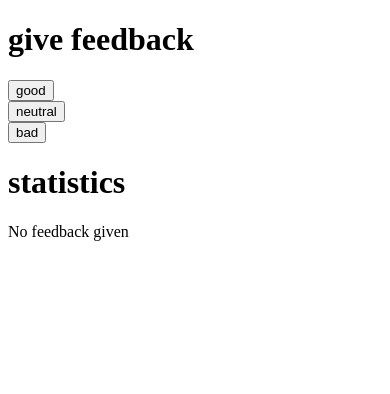
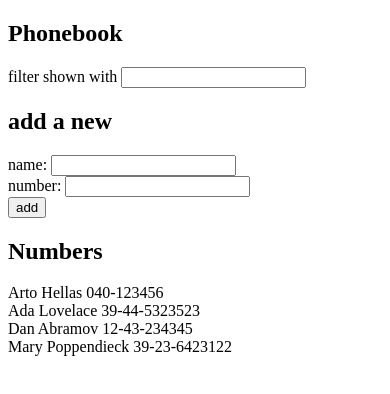
Before and after one commit to dkenney99/fullstack-projects, a React (Create React App) app in the folder part1/: page / in a window 390 px wide. Shown: the top 394 px of the page. Built offline with nearby package versions, Linux system fonts and the light colour scheme.

Commit message:
Phonebook with filter

```diff
--- a/part1/src/App.js
+++ b/part1/src/App.js
@@ -1,76 +1,78 @@
 import { useState } from "react";
+import Person from "./components/Person";
 
-const Button = (props) => {
-  return (
-    <div>
-      <button onClick={props.handleClick}>{props.text}</button>
-    </div>
-  );
-};
+const App = () => {
+  const [persons, setPersons] = useState([
+    { name: "Arto Hellas", number: "040-123456", id: 1 },
+    { name: "Ada Lovelace", number: "39-44-5323523", id: 2 },
+    { name: "Dan Abramov", number: "12-43-234345", id: 3 },
+    { name: "Mary Poppendieck", number: "39-23-6423122", id: 4 },
+  ]);
+  const [newName, setNewName] = useState("");
+  const [newNumber, setNewNumber] = useState("");
+  const [filteredPeople, setFilteredPeople] = useState("");
 
-const StatisticsLine = (props) => {
-  const text = props.text;
-  const value = props.value;
+  const addName = (event) => {
+    event.preventDefault();
+
+    const personObject = {
+      name: newName,
+      id: persons.length + 1,
+      number: newNumber,
+    };
+
+    persons.forEach((person) => {
+      if (person.name.includes(newName)) {
+        return alert(`${newName} is already added to the phonebook`);
+      } else {
+        setPersons(persons.concat(personObject));
+        setNewName("");
+        setNewNumber("");
+      }
+    });
+  };
+
+  const handleNewName = (event) => {
+    setNewName(event.target.value);
+  };
+
+  const handleNewNumber = (event) => {
+    setNewNumber(event.target.value);
+  };
+
+  const handleFilter = (event) => {
+    setFilteredPeople(event.target.value);
+  };
 
   return (
     <div>
-      <p>
-        {text} {value}
-      </p>
-    </div>
-  );
-};
-
-const Statistics = (props) => {
-  const good = props.good;
-  const neutral = props.neutral;
-  const bad = props.bad;
-
-  if (good == 0 && bad == 0 && neutral == 0) {
-    return (
+      <h2>Phonebook</h2>
+      <form onSubmit={addName}>
+        <div>
+          filter shown with{" "}
+          <input onChange={handleFilter} value={filteredPeople} />
+        </div>
+        <div>
+          <h2>add a new</h2>
+          name: <input onChange={handleNewName} value={newName} />
+        </div>
+        <div>
+          number: <input onChange={handleNewNumber} value={newNumber} />
+        </div>
+        <div>
+          <button type="submit">add</button>
+        </div>
+      </form>
+      <h2>Numbers</h2>
       <div>
-        <h1>statistics</h1>
-        <p>No feedback given</p>
+        {persons
+          .filter((person) => {
+            return person.name.includes(filteredPeople);
+          })
+          .map((person) => (
+            <Person name={person.name} key={person.id} number={person.number} />
+          ))}
       </div>
-    );
-  } else {
-    return (
-      <div>
-        <h1>statistics</h1>
-        <StatisticsLine text="good" value={good} />
-        <StatisticsLine text="neutral" value={neutral} />
-        <StatisticsLine text="bad" value={bad} />
-        <StatisticsLine text="all" value={good + neutral + bad} />
-        <StatisticsLine
-          text="average"
-          value={(good - bad) / (good + neutral + bad)}
-        />
-        <StatisticsLine
-          text="positive"
-          value={(good / (good + neutral + bad)) * 100}
-        />
-      </div>
-    );
-  }
-};
-
-const App = () => {
-  // save clicks of each button to its own state
-  const [good, setGood] = useState(0);
-  const [neutral, setNeutral] = useState(0);
-  const [bad, setBad] = useState(0);
-
-  const increaseGood = () => setGood(good + 1);
-  const increaseNeutral = () => setNeutral(neutral + 1);
-  const increaseBad = () => setBad(bad + 1);
-
-  return (
-    <div>
-      <h1>give feedback</h1>
-      <Button handleClick={increaseGood} text="good" />
-      <Button handleClick={increaseNeutral} text="neutral" />
-      <Button handleClick={increaseBad} text="bad" />
-      <Statistics good={good} neutral={neutral} bad={bad} />
     </div>
   );
 };
--- /dev/null
+++ b/part1/src/components/Person.js
@@ -0,0 +1,11 @@
+import React from "react";
+
+const Person = (props) => {
+  return (
+    <div>
+      {props.name} {props.number}
+    </div>
+  );
+};
+
+export default Person;
```
